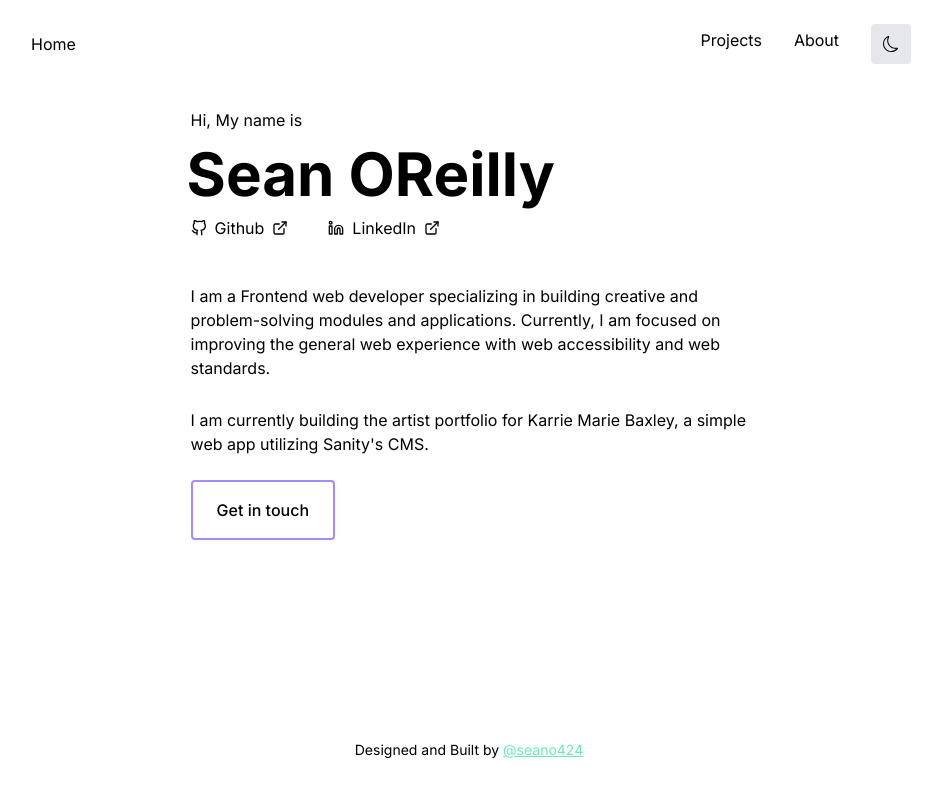
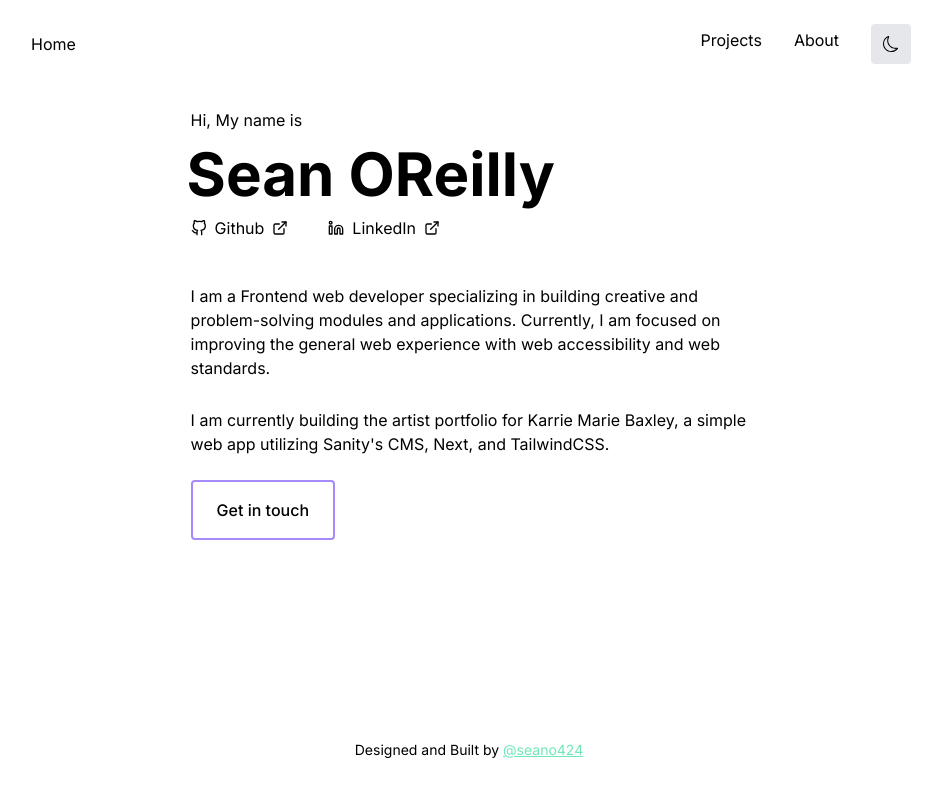
Before and after one commit to seano424/seans-react-portfolio, a Next.js app: page / in a window 1280 px wide. Shown: the top 796 px of the page, without its empty margins (169-1111 px from the left). Built offline with nearby package versions, Linux system fonts and the light colour scheme.

Commit message:
added link to kmb

```diff
--- a/pages/index.js
+++ b/pages/index.js
@@ -41,8 +41,15 @@ export default function Home() {
           </p>
 
           <p>
-            I am currently building the artist portfolio for Karrie Marie
-            Baxley, a simple web app utilizing Sanity's CMS.
+            I am currently building the{" "}
+            <a
+              className="hover:underline hover:text-red-500 dark:hover:text-green-300"
+              href="https://www.karriemariebaxley.com"
+              target="_blank"
+            >
+              artist portfolio for Karrie Marie Baxley
+            </a>
+            , a simple web app utilizing Sanity's CMS, Next, and TailwindCSS.
           </p>
         </article>
         <button className="rounded bg-gradient-to-tr dark:from-yellow-200 dark:to-pink-600 p-1">
```
